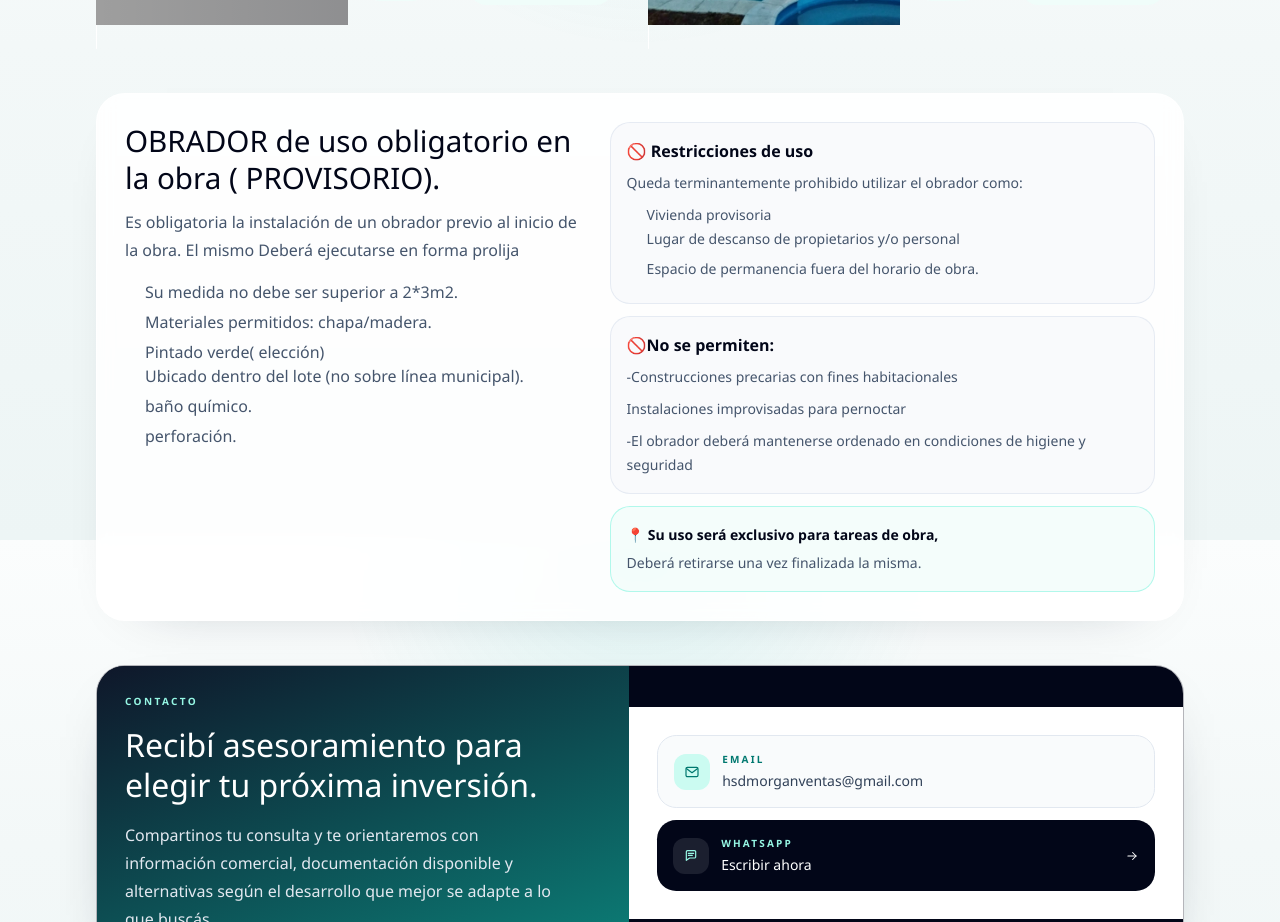
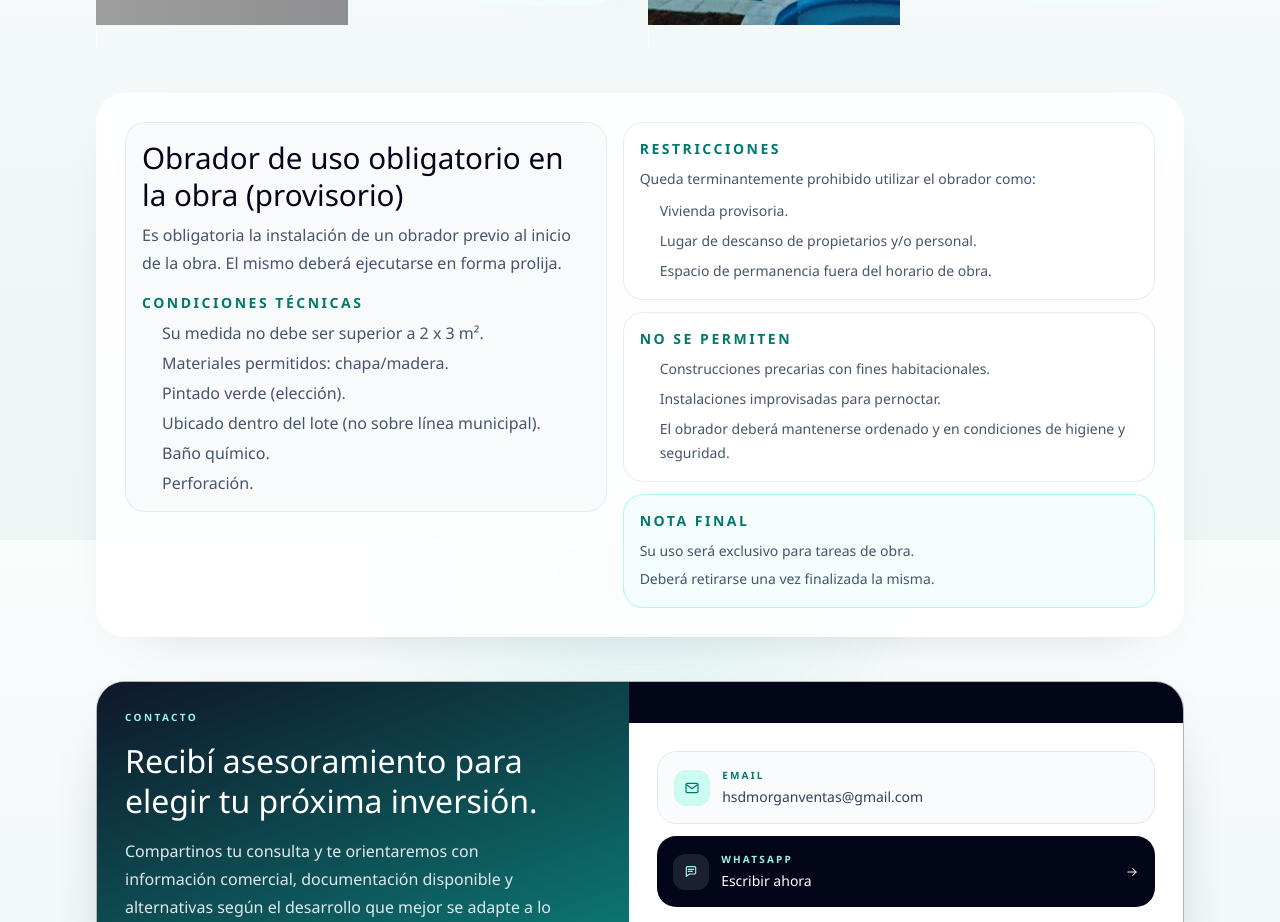
Before and after one commit to ssilviaprieto/san-jorge-desarrollos, a Next.js app: page / in a window 1280 px wide. Shown: the part 3460-4382 px from the top of the page. Built offline with nearby package versions, Linux system fonts and the light colour scheme; grey boxes are pictures that could not be loaded.

Commit message:
style: clean and format obrador section (no push)

```diff
--- a/src/app/page.tsx
+++ b/src/app/page.tsx
@@ -228,62 +228,64 @@ export default function Home() {
 
       <section className="mx-auto w-full max-w-6xl px-4 py-5 sm:px-6 lg:px-8">
         <Reveal className="rounded-[1.8rem] border border-white/70 bg-white/88 p-5 shadow-[0_18px_60px_-50px_rgba(15,23,42,0.45)] backdrop-blur-sm sm:p-6 lg:p-7">
-          <div className="grid gap-5 lg:grid-cols-[0.92fr_1.08fr]">
-            <div className="space-y-4">
-              <div className="space-y-3">
+          <div className="grid items-start gap-4 lg:grid-cols-[0.95fr_1.05fr]">
+            <div className="space-y-4 rounded-[1.25rem] border border-slate-200/80 bg-slate-50/85 p-4">
+              <div className="space-y-2">
                 <h2 className="font-[var(--font-display)] text-2xl leading-tight text-slate-950 sm:text-[1.85rem]">
-                  OBRADOR de uso obligatorio en la obra ( PROVISORIO).
+                  Obrador de uso obligatorio en la obra (provisorio)
                 </h2>
                 <p className="text-sm leading-7 text-slate-600 sm:text-base">
-                  Es obligatoria la instalación de un obrador previo al inicio de la obra. El mismo Deberá ejecutarse en forma prolija
+                  Es obligatoria la instalación de un obrador previo al inicio de la obra. El mismo deberá ejecutarse en forma prolija.
                 </p>
               </div>
-              <ul className="space-y-1.5 pl-5 text-sm leading-6 text-slate-600 marker:text-teal-700 sm:text-base">
-                <li>Su medida no debe ser superior a 2*3m2.</li>
-                <li>Materiales permitidos:  chapa/madera.</li>
-                <li>
-                  Pintado verde( elección)
-                  <br />
-                  Ubicado dentro del lote (no sobre línea municipal).
-                </li>
-                <li>baño químico.</li>
-                <li>perforación.</li>
-              </ul>
+
+              <div className="space-y-2">
+                <h3 className="text-sm font-semibold uppercase tracking-[0.18em] text-teal-700">
+                  Condiciones técnicas
+                </h3>
+                <ul className="space-y-1.5 pl-5 text-sm leading-6 text-slate-600 marker:text-teal-700 sm:text-base">
+                  <li>Su medida no debe ser superior a 2 x 3 m².</li>
+                  <li>Materiales permitidos: chapa/madera.</li>
+                  <li>Pintado verde (elección).</li>
+                  <li>Ubicado dentro del lote (no sobre línea municipal).</li>
+                  <li>Baño químico.</li>
+                  <li>Perforación.</li>
+                </ul>
+              </div>
             </div>
 
             <div className="grid gap-3 sm:grid-cols-2 lg:grid-cols-1">
-              <div className="rounded-[1.25rem] border border-slate-200/80 bg-slate-50/85 p-4">
-                <h3 className="text-sm font-semibold text-slate-950 sm:text-base">
-                  🚫 Restricciones de uso
+              <div className="rounded-[1.25rem] border border-slate-200/80 bg-white/90 p-4">
+                <h3 className="text-sm font-semibold uppercase tracking-[0.18em] text-teal-700">
+                  Restricciones
                 </h3>
                 <p className="mt-2 text-sm leading-6 text-slate-600">
                   Queda terminantemente prohibido utilizar el obrador como:
                 </p>
                 <ul className="mt-2 space-y-1.5 pl-5 text-sm leading-6 text-slate-600 marker:text-teal-700">
-                  <li>
-                    Vivienda provisoria
-                    <br />
-                    Lugar de descanso de propietarios y/o personal
-                  </li>
+                  <li>Vivienda provisoria.</li>
+                  <li>Lugar de descanso de propietarios y/o personal.</li>
                   <li>Espacio de permanencia fuera del horario de obra.</li>
-                  <li>{""}</li>
                 </ul>
               </div>
 
-              <div className="rounded-[1.25rem] border border-slate-200/80 bg-slate-50/85 p-4">
-                <h3 className="text-sm font-semibold text-slate-950 sm:text-base">
-                  🚫No se permiten:
+              <div className="rounded-[1.25rem] border border-slate-200/80 bg-white/90 p-4">
+                <h3 className="text-sm font-semibold uppercase tracking-[0.18em] text-teal-700">
+                  No se permiten
                 </h3>
-                <div className="mt-2 space-y-2 text-sm leading-6 text-slate-600">
-                  <p>-Construcciones precarias con fines habitacionales</p>
-                  <p>Instalaciones improvisadas para pernoctar</p>
-                  <p>-El obrador deberá mantenerse ordenado en condiciones de higiene y seguridad</p>
-                </div>
+                <ul className="mt-2 space-y-1.5 pl-5 text-sm leading-6 text-slate-600 marker:text-teal-700">
+                  <li>Construcciones precarias con fines habitacionales.</li>
+                  <li>Instalaciones improvisadas para pernoctar.</li>
+                  <li>El obrador deberá mantenerse ordenado y en condiciones de higiene y seguridad.</li>
+                </ul>
               </div>
 
               <div className="rounded-[1.25rem] border border-teal-200/70 bg-teal-50/75 p-4 sm:col-span-2 lg:col-span-1">
-                <p className="text-sm font-semibold leading-6 text-slate-950">
-                  📍 Su uso será exclusivo para tareas de obra,
+                <h3 className="text-sm font-semibold uppercase tracking-[0.18em] text-teal-700">
+                  Nota final
+                </h3>
+                <p className="mt-2 text-sm leading-6 text-slate-600">
+                  Su uso será exclusivo para tareas de obra.
                 </p>
                 <p className="mt-1 text-sm leading-6 text-slate-600">
                   Deberá retirarse una vez finalizada la misma.
```
